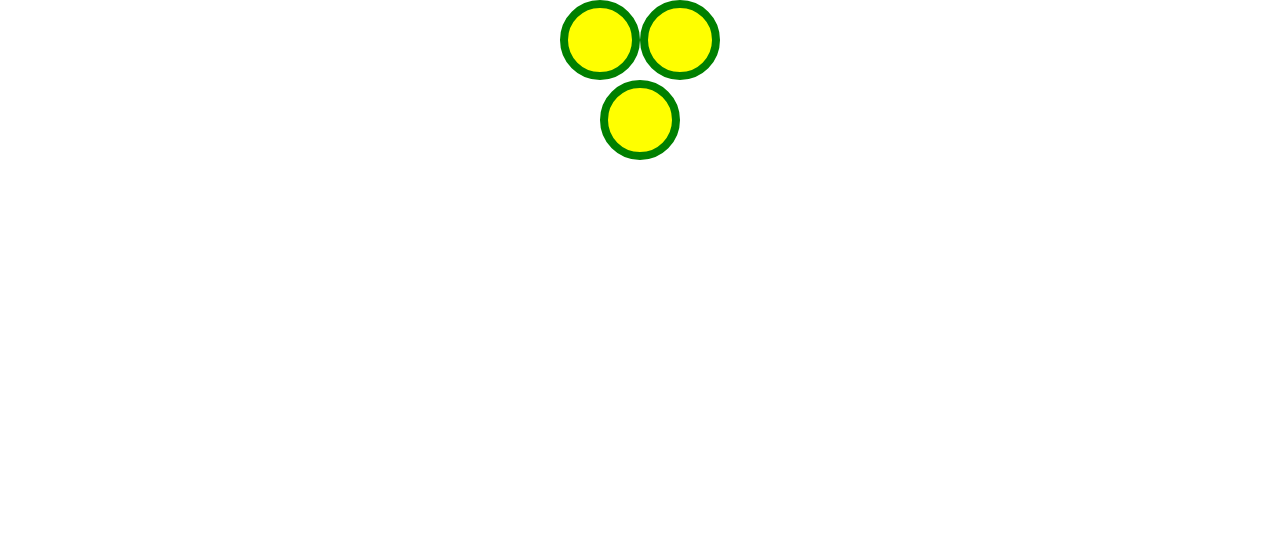
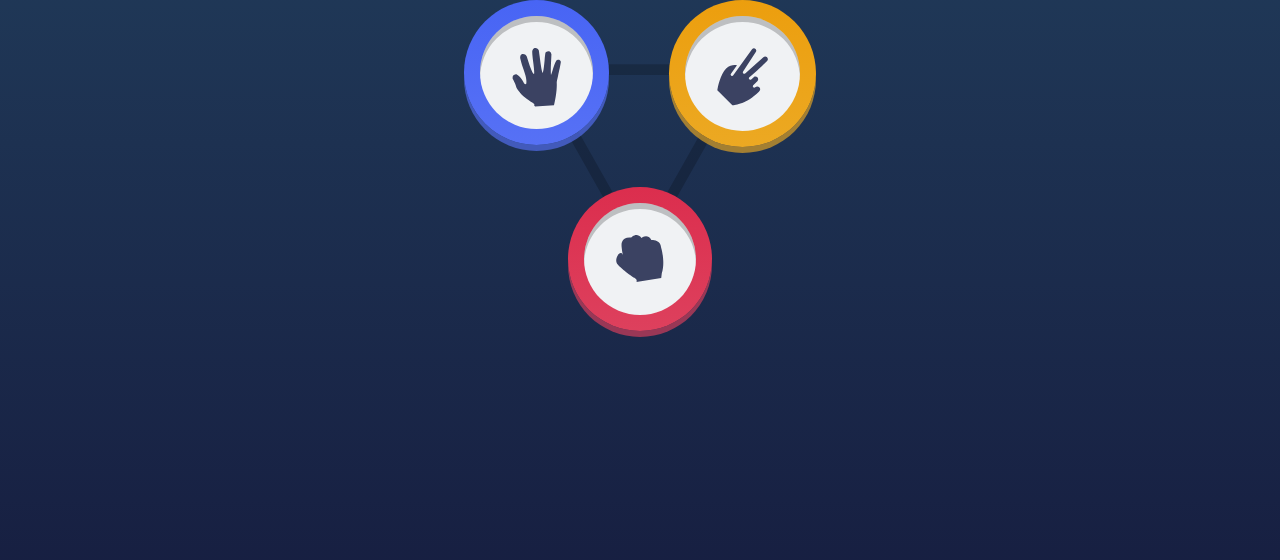
Before and after one commit to zololade/rock-paper-scissor, a website built with Vite: page index.html in a window 1280 px wide. Built offline with nearby package versions, Linux system fonts and the light colour scheme; files whose address does not match are found by name.

Commit message:
refactor attribution layout and styles; add background triangle and update hands structure

```diff
--- a/index.html
+++ b/index.html
@@ -14,9 +14,17 @@
 
 <body>
   <div class="attribution">
-    <div class="hands top-left"></div>
-    <div class="hands top-right"></div>
-    <div class="hands bottom"></div>
+    <img src="images/bg-triangle.svg" alt="triangle" class="triangle">
+    <div class="up-left">
+      <div class="hands top-left"><img src="images/icon-paper.svg" alt="paper"></div>
+    </div>
+    <div class="up-right">
+      <div class="hands top-right"><img src="images/icon-scissors.svg" alt="scissors"></div>
+    </div>
+    <div class="down">
+      <div class="hands bottom"><img src="images/icon-rock.svg" alt="rock"></div>
+    </div>
+
   </div>
 
 
--- a/styles/_reset.scss
+++ b/styles/_reset.scss
@@ -7,4 +7,5 @@
 body {
     max-width: 100vw;
     height: 100vh;
+    background-image: linear-gradient(to bottom, hsl(214, 47%, 23%), hsl(237, 49%, 15%));
 }
--- a/styles/shared/hands.scss
+++ b/styles/shared/hands.scss
@@ -1,7 +1,47 @@
-.hands {
-    width: 5rem;
-    height: 5rem;
-    background-color: yellow;
-    border-radius: 100%;
-    border: .5rem solid green;
+.up-left,
+.up-right,
+.down {
+    display: flex;
+    margin: auto;
+    justify-content: center;
+    aspect-ratio: 1 / 1;
+    position: absolute;
+    padding: 1rem;
+    border-radius: 50%;
+    width: fit-content;
+
+    .hands {
+        background-color: hsl(210, 14%, 95%);
+        border-radius: 50%;
+        box-shadow: 0px 6px hsl(0, 0%, 0%, 0.21) inset;
+
+        img {
+            padding: 2rem;
+        }
+    }
 }
+
+
+.up-left {
+    background-image: linear-gradient(to bottom, hsl(230, 89%, 62%), hsl(230, 89%, 65%));
+    box-shadow: 0px 6px hsl(230, 89%, 65%, 0.65);
+    top: 0;
+    left: 0;
+}
+
+
+.up-right {
+    background-image: linear-gradient(to bottom, hsl(39, 89%, 49%), hsl(40, 84%, 53%));
+    box-shadow: 0px 6px hsl(40, 84%, 53%, 0.65);
+    top: 0;
+    right: 0;
+}
+
+
+.down {
+    background-image: linear-gradient(to bottom, hsl(349, 71%, 52%), hsl(349, 70%, 56%));
+    box-shadow: 0px 6px hsl(349, 70%, 56%, 0.65);
+    bottom: 0;
+    left: 50%;
+    transform: translateX(-50%);
+}
--- a/styles/utilities/bg-triangle.scss
+++ b/styles/utilities/bg-triangle.scss
@@ -1,15 +1,11 @@
 .attribution {
-    display: grid;
-    grid-template-columns: auto auto;
-    grid-template-rows: auto auto;
-    justify-content: center;
-    background-image: url(images/bg-triangle.svg);
-    background-repeat: no-repeat;
-    background-position: top;
-    background-size: contain;
+    max-width: 22rem;
+    margin: auto;
+    padding: 4rem;
+    position: relative;
 
-    .bottom {
-        grid-column: span 2;
-        justify-self: center;
+    .triangle {
+        width: 100%;
+        height: auto;
     }
 }
```
Also changed, not shown: 1 other file.
